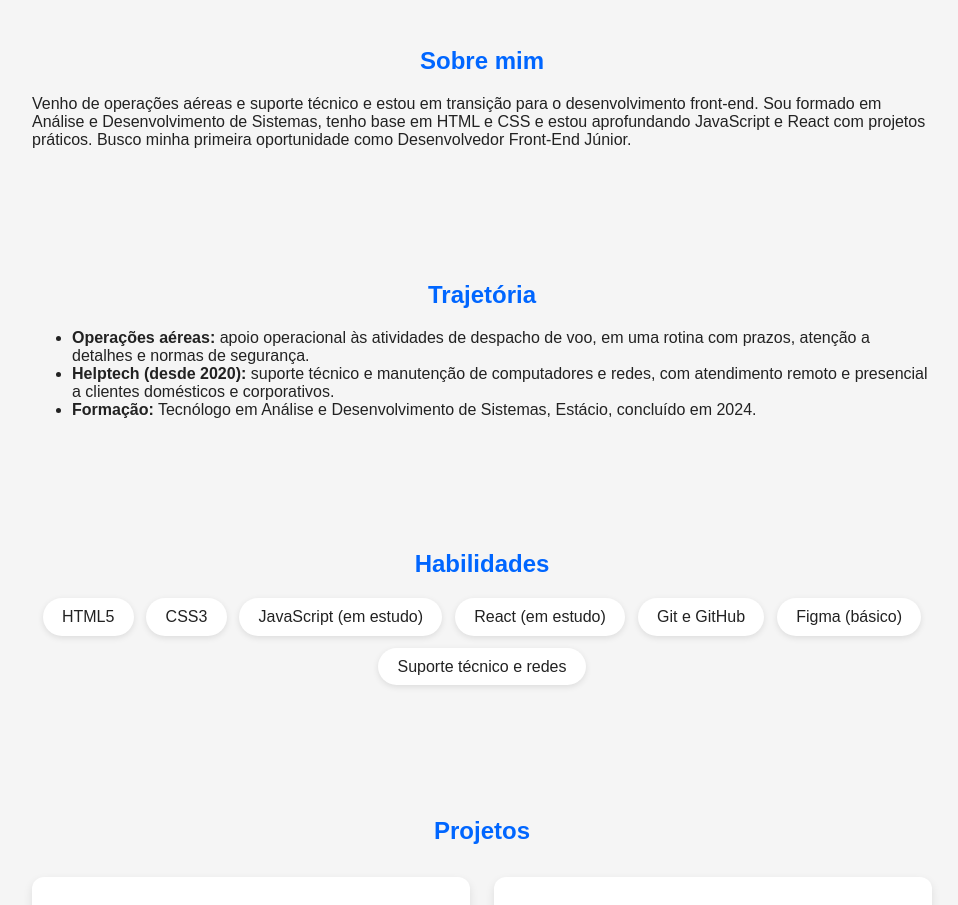
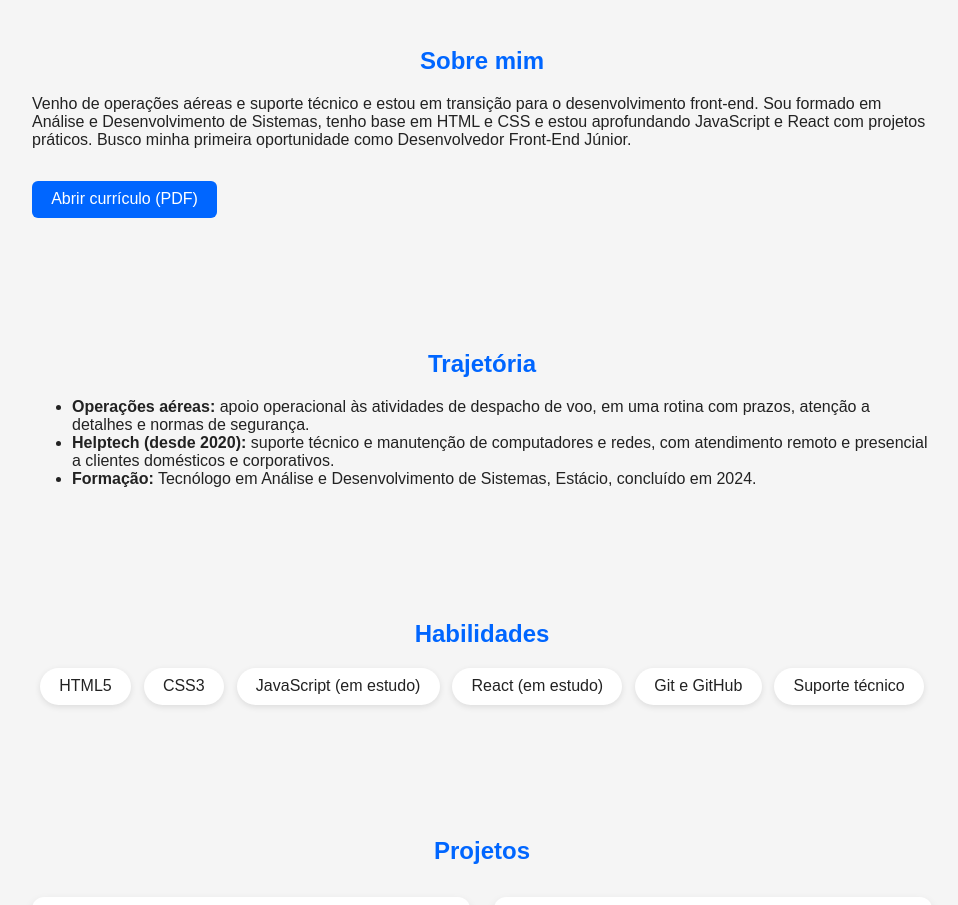
Before and after one commit to devdiegoSE/portfolio, a plain HTML site: page index.html in a window 1280 px wide. Shown: the part 289-1194 px from the top of the page, without its empty margins (158-1116 px from the left). Drawn offline with Linux system fonts and the light colour scheme.

Commit message:
fix: estilo do botão do currículo

```diff
--- a/index.html
+++ b/index.html
@@ -29,9 +29,8 @@
             <p>
                 Venho de operações aéreas e suporte técnico e estou em transição para o desenvolvimento front-end. Sou formado em Análise e Desenvolvimento de Sistemas, tenho base em HTML e CSS e estou aprofundando JavaScript e React com projetos práticos. Busco minha primeira oportunidade como Desenvolvedor Front-End Júnior.
             </p>
-            <!-- Quando o currículo em PDF estiver na pasta do projeto, remova as marcas de comentário da linha abaixo:
-            <p><a href="curriculo.pdf" class="btn" download>Baixar currículo</a></p>
-            -->
+
+            <p><a href="docs/Diego-Front-End-Junior.pdf" class="btn" target="_blank" rel="noopener noreferrer">Abrir currículo (PDF)</a></p>
         </section>
 
         <section id="trajetoria" class="container">
@@ -51,8 +50,7 @@
                 <li>JavaScript (em estudo)</li>
                 <li>React (em estudo)</li>
                 <li>Git e GitHub</li>
-                <li>Figma (básico)</li>
-                <li>Suporte técnico e redes</li>
+                <li>Suporte técnico</li>
             </ul>
         </section>
 
--- a/style.css
+++ b/style.css
@@ -108,7 +108,7 @@ header.header {
     text-align: center;
 }
 
-.card .btn {
+.btn {
     display: inline-block;
     margin-top: 1rem;
     padding: 0.6rem 1.2rem;
@@ -119,8 +119,12 @@ header.header {
     transition: background 0.3s;
 }
 
-.card .btn:hover {
+.btn:hover {
     background: var(--cor-secundaria);
+}
+
+body.dark .btn {
+    color: #121212;
 }
 
 #btnTopo {
```
Also changed, not shown: 2 other files.
